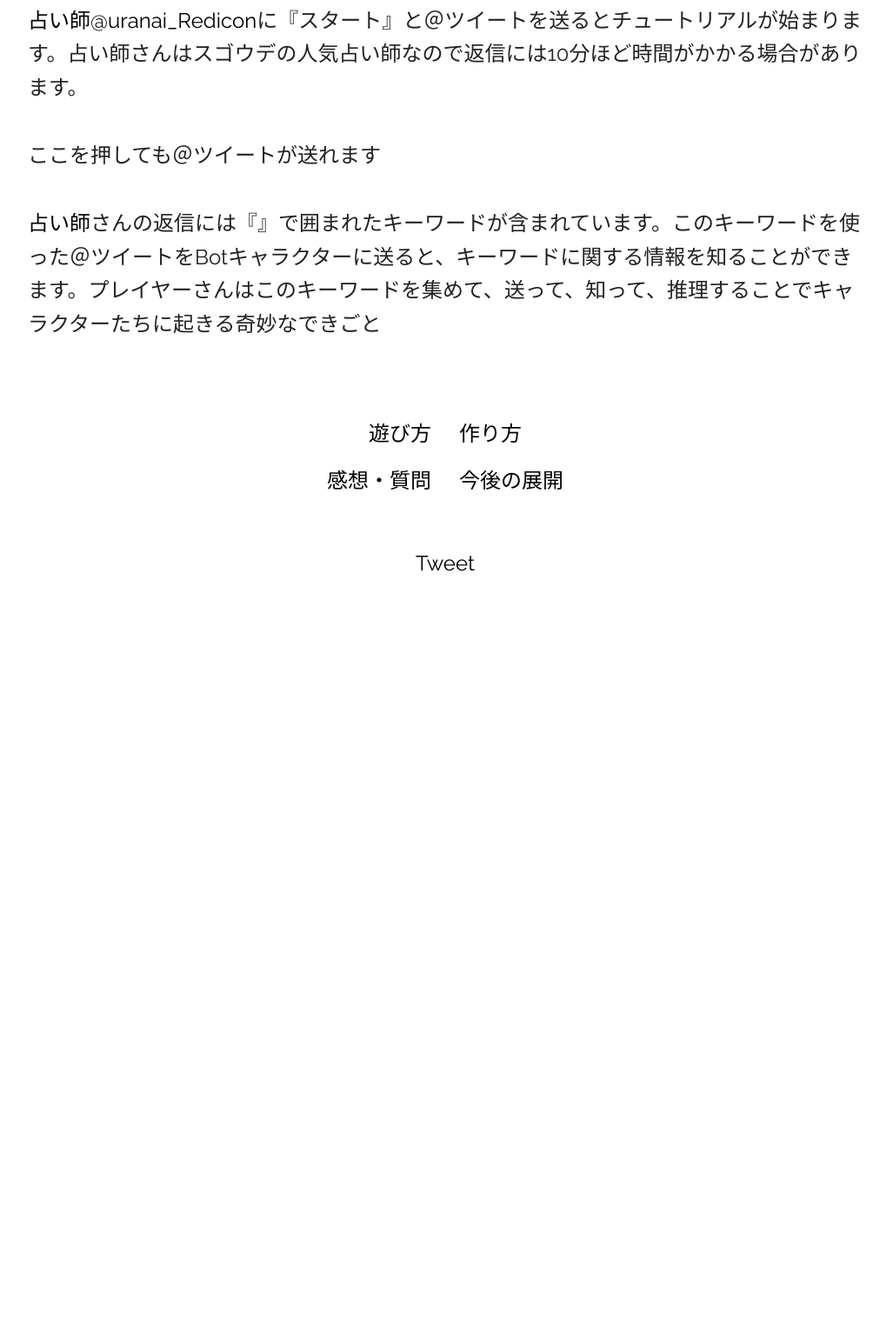
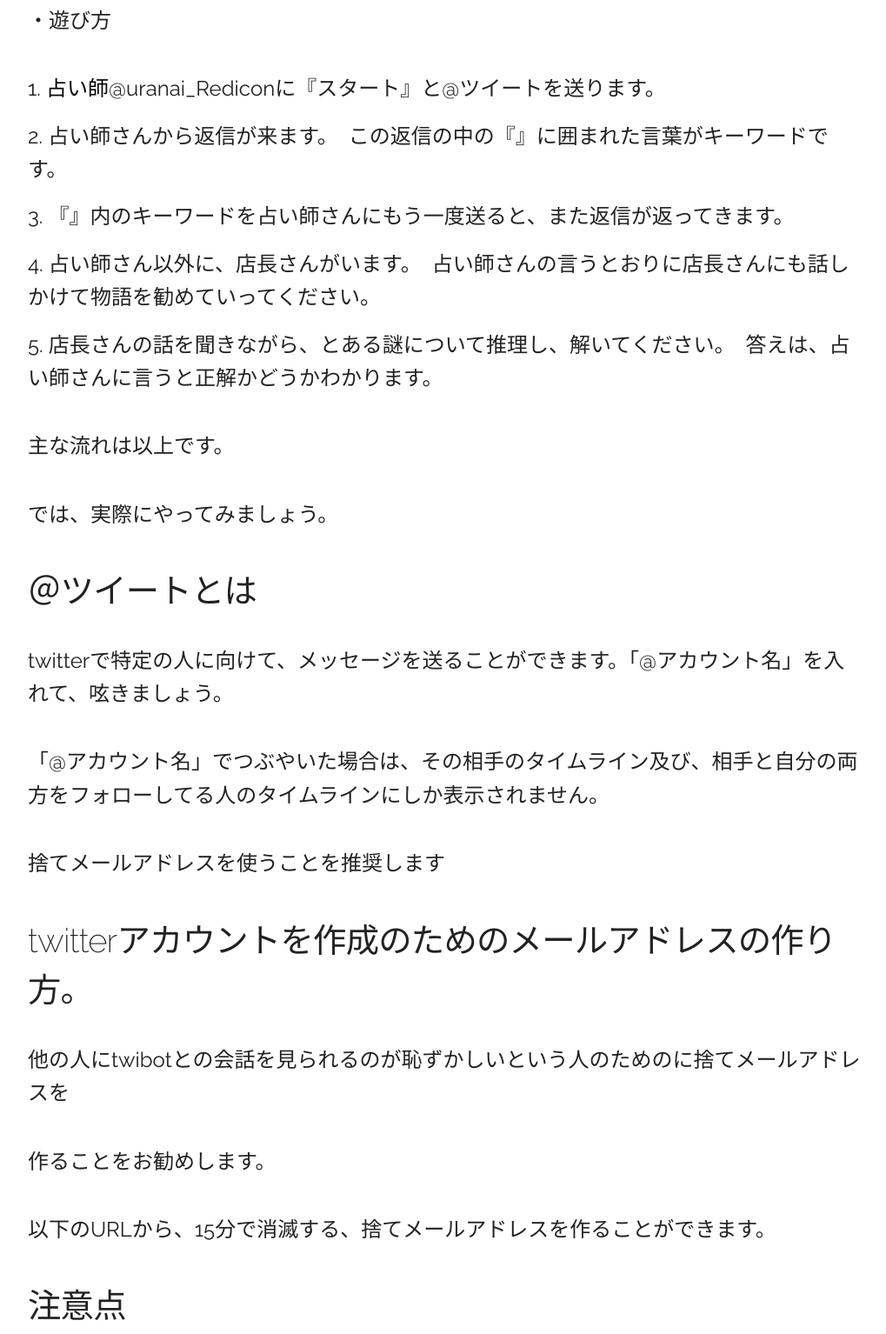
Before and after one commit to red-icon/red-union, a website: page pug/play.pug in a window 1280 px wide. Shown: the part 280-1814 px from the top of the page at 87% size, without its empty margins (128-1147 px from the left). Before the commit the page ends 995 px from the top, so only its background shows below. Drawn offline with nearby package versions, Linux system fonts and the light colour scheme; files that its build step writes are made by us from their sources.

Commit message:
11/12 play change

```diff
--- a/pug/play.pug
+++ b/pug/play.pug
@@ -2,6 +2,28 @@ extends parts/layout
 
 block body
     article
-        p #[a(href='') 占い師@uranai_Redicon]に『スタート』と＠ツイートを送るとチュートリアルが始まります。占い師さんはスゴウデの人気占い師なので返信には10分ほど時間がかかる場合があります。
-        p ここを押しても＠ツイートが送れます
-        p #[a(href='') 占い師]さんの返信には『』で囲まれたキーワードが含まれています。このキーワードを使った＠ツイートをBotキャラクターに送ると、キーワードに関する情報を知ることができます。プレイヤーさんはこのキーワードを集めて、送って、知って、推理することでキャラクターたちに起きる奇妙なできごと
+        p ・遊び方
+        ol(type="1")
+            li  #[a(href='') 占い師]@uranai_Rediconに『スタート』と@ツイートを送ります。
+            li  占い師さんから返信が来ます。　この返信の中の『』に囲まれた言葉がキーワードです。
+            li  『』内のキーワードを占い師さんにもう一度送ると、また返信が返ってきます。
+            li  占い師さん以外に、店長さんがいます。　占い師さんの言うとおりに店長さんにも話しかけて物語を勧めていってください。
+            li  店長さんの話を聞きながら、とある謎について推理し、解いてください。　答えは、占い師さんに言うと正解かどうかわかります。
+        p 主な流れは以上です。
+        p では、実際にやってみましょう。
+
+        h5 ＠ツイートとは
+        p twitterで特定の人に向けて、メッセージを送ることができます。「@アカウント名」を入れて、呟きましょう。
+        p 「@アカウント名」でつぶやいた場合は、その相手のタイムライン及び、相手と自分の両方をフォローしてる人のタイムラインにしか表示されません。
+        p 捨てメールアドレスを使うことを推奨します
+
+        h5 twitterアカウントを作成のためのメールアドレスの作り方。
+        p 他の人にtwibotとの会話を見られるのが恥ずかしいという人のためのに捨てメールアドレスを
+        p 作ることをお勧めします。
+        p 以下のURLから、15分で消滅する、捨てメールアドレスを作ることができます。
+
+        h5 注意点
+        p 複数キーワードを入れると誤作動をするので、やめましょう
+        p 占い師はヘルプ要員です。困ったときには頼りましょう。
+        p キーワードのみを入れる必要はありません。　キーワードを含めた好きな言葉を入れましょう。
+        p 『』がなくなったら、過去の『』内のキーワードを入れてみましょう。
```
Also changed, not shown: play.html.
